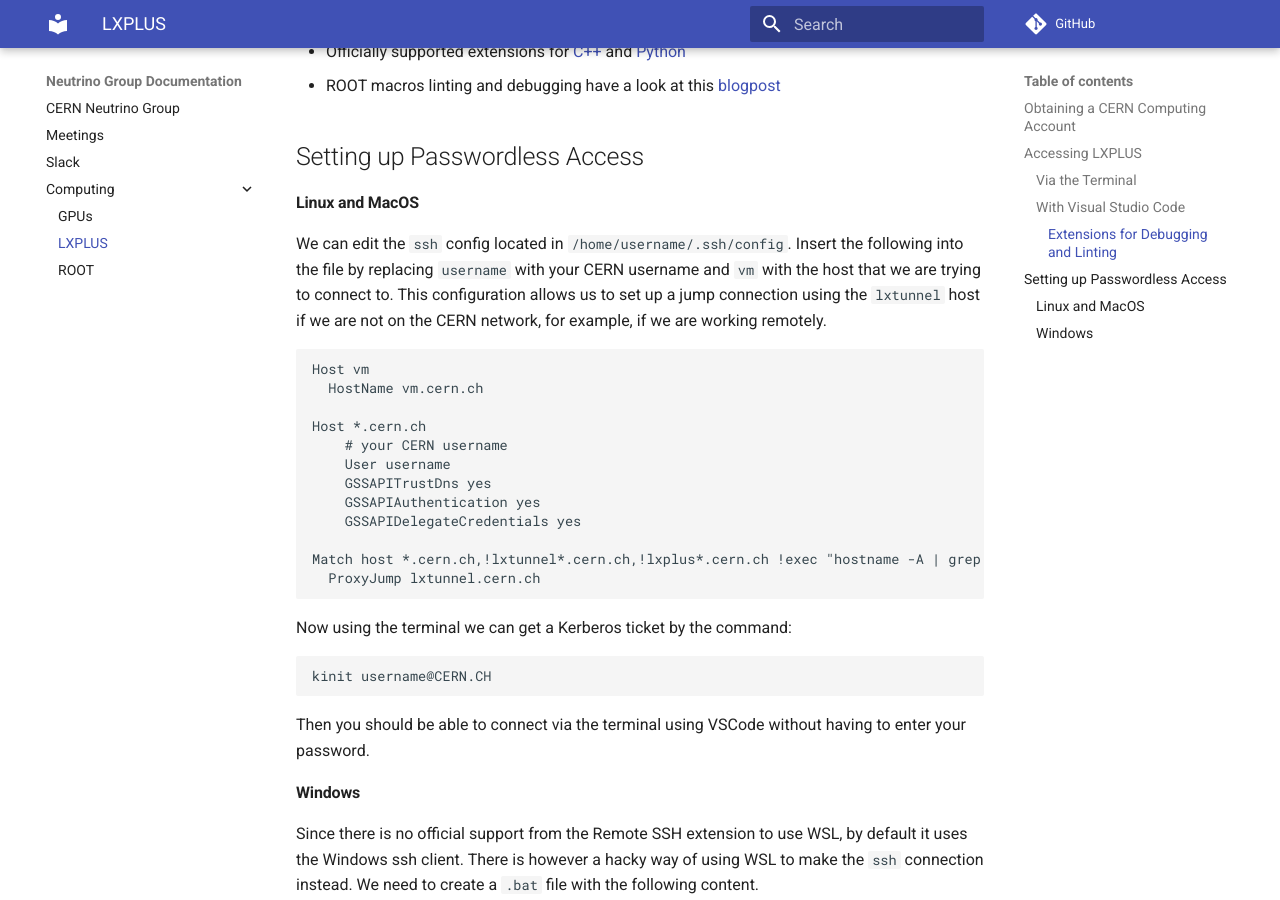
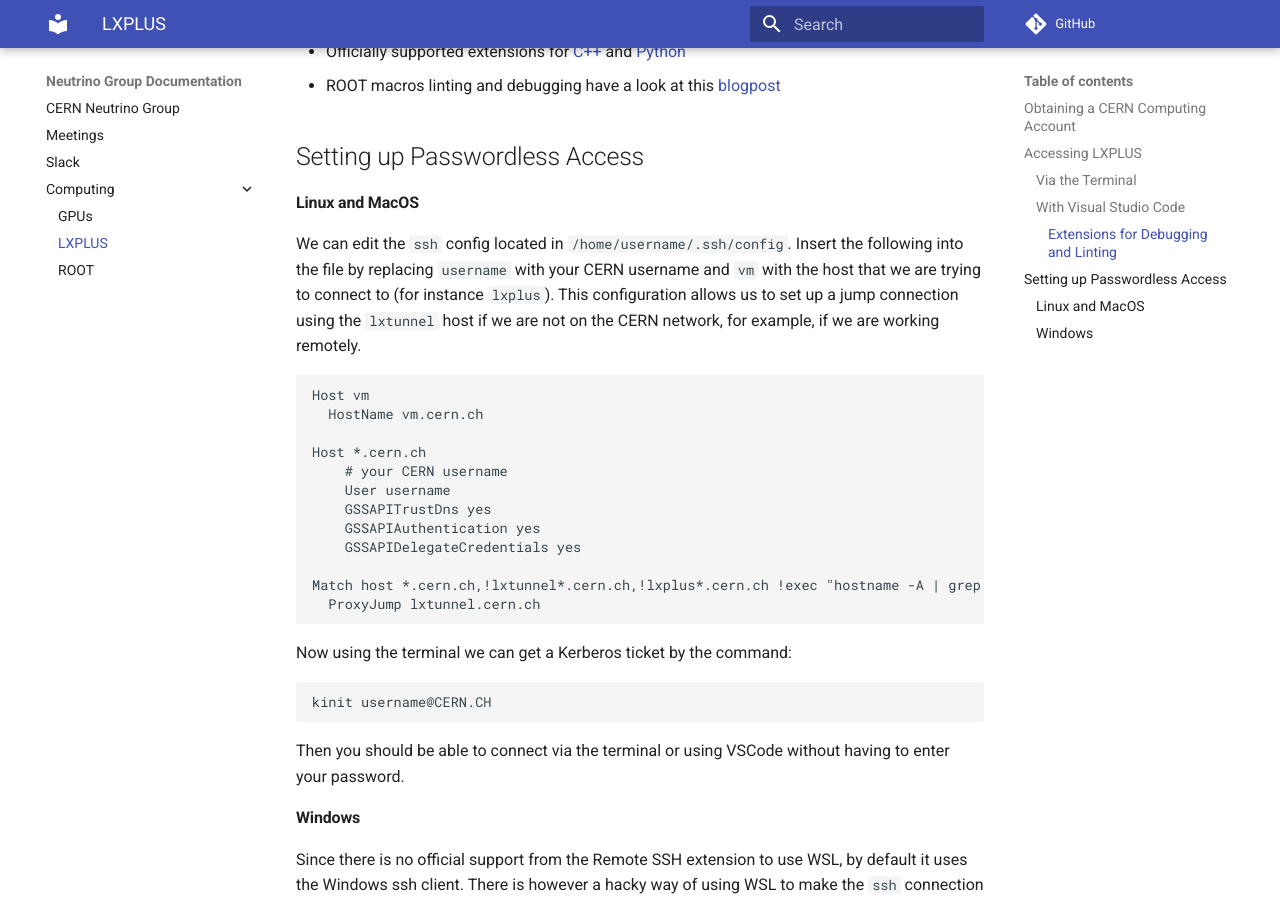
Before and after one commit to neutrino-cern/neutrino-cern.github.io, an MkDocs documentation site: the page built from docs/Computing/LXPLUS.md, in a window 1280 px wide and 900 px high, scrolled down 819 px. Built offline with MkDocs 1.6.1 and Material for MkDocs 9.7.7, drawn with Linux system fonts in a browser that asks for light colours; comment, search, counter and statistics services are not loaded.

Commit message:
More typos

````diff
--- a/docs/Computing/LXPLUS.md
+++ b/docs/Computing/LXPLUS.md
@@ -26,7 +26,7 @@ After installing, go to the extensions tab (left sidebar at the bottom) and find
 ## Setting up Passwordless Access
 
 #### Linux and MacOS
-We can edit the `ssh` config located in `/home/username/.ssh/config`. Insert the following into the file by replacing `username` with your CERN username and `vm` with the host that we are trying to connect to. This configuration allows us to set up a jump connection using the `lxtunnel` host if we are not on the CERN network, for example, if we are working remotely.
+We can edit the `ssh` config located in `/home/username/.ssh/config`. Insert the following into the file by replacing `username` with your CERN username and `vm` with the host that we are trying to connect to (for instance `lxplus`). This configuration allows us to set up a jump connection using the `lxtunnel` host if we are not on the CERN network, for example, if we are working remotely.
 
 ```
 Host vm
@@ -49,7 +49,7 @@ Now using the terminal we can get a Kerberos ticket by the command:
 kinit username@CERN.CH
 ```
 
-Then you should be able to connect via the terminal using VSCode without having to enter your password.
+Then you should be able to connect via the terminal or using VSCode without having to enter your password.
 
 #### Windows
 Since there is no official support from the Remote SSH extension to use WSL, by default it uses the Windows ssh client. There is however a hacky way of using WSL to make the `ssh` connection instead. We need to create a `.bat` file with the following content.
````
